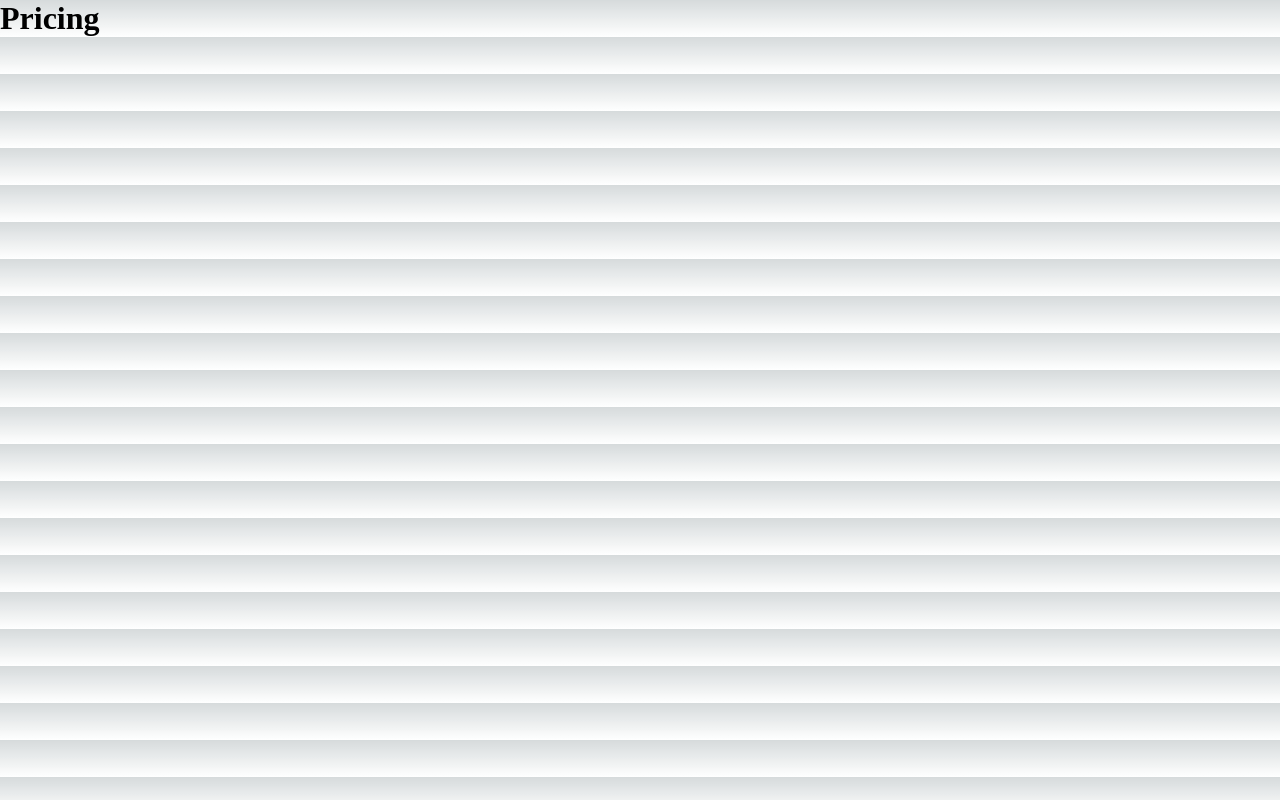
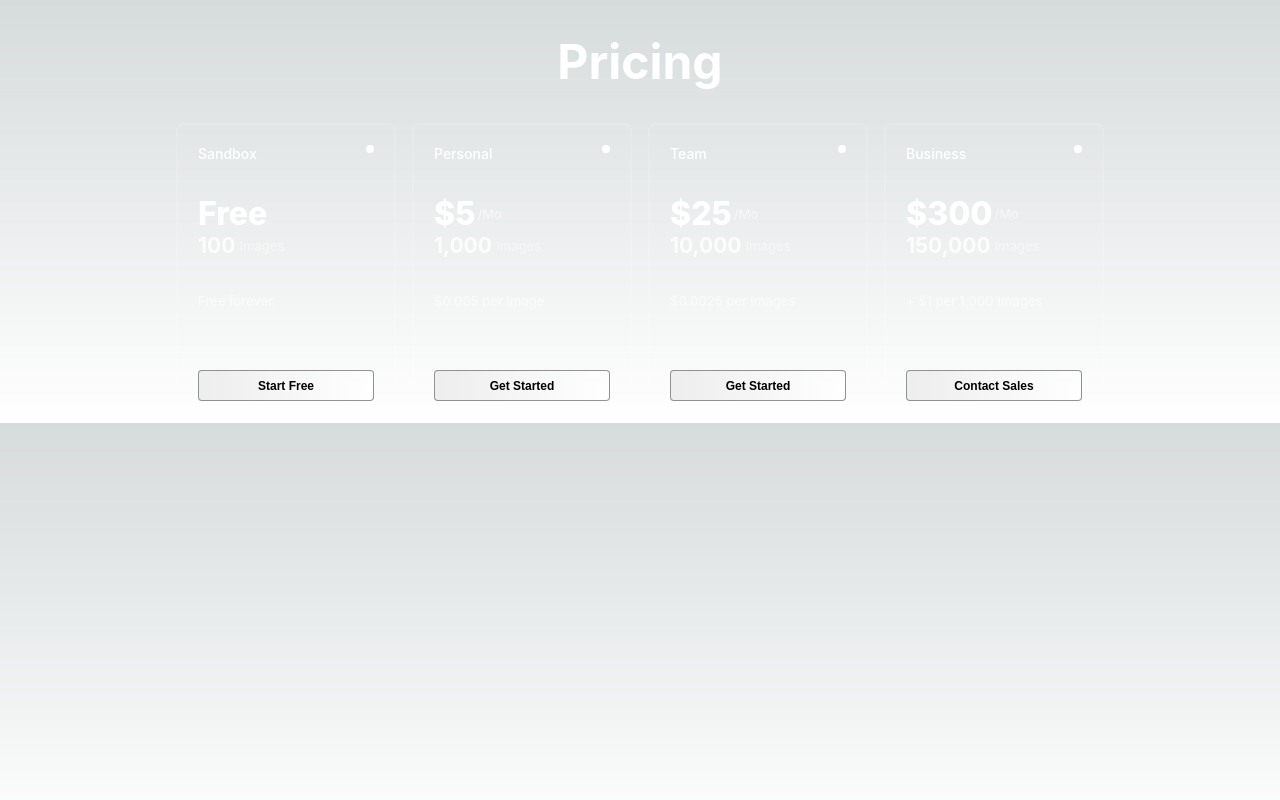
Before and after one commit to gridaco/H2I, a Next.js app in the folder web/: page /pricing in a window 1280 px wide. Built offline with nearby package versions, Linux system fonts and the light colour scheme.

Commit message:
add pricing page pricnig table

```diff
--- a/web/pages/pricing/index.tsx
+++ b/web/pages/pricing/index.tsx
@@ -10,9 +10,254 @@ export default function Pricing() {
       </Head>
       <Main>
         <h1>Pricing</h1>
+        <div className="pricing-table">
+          <PricingCard
+            style={{ width: 220 }}
+            plan="Sandbox"
+            price={{
+              value: "Free",
+            }}
+            unit={{
+              value: 100,
+              unit: "Images",
+            }}
+            desc={"Free forever."}
+            action={<button>Start Free</button>}
+          />
+          <PricingCard
+            style={{ width: 220 }}
+            plan="Personal"
+            price={{
+              value: 5,
+              currency: "$",
+              unit: "/Mo",
+            }}
+            unit={{
+              value: 1000,
+              unit: "Images",
+            }}
+            desc={"$0.005 per Image"}
+            action={<button>Get Started</button>}
+          />
+          <PricingCard
+            style={{ width: 220 }}
+            plan="Team"
+            price={{
+              value: 25,
+              currency: "$",
+              unit: "/Mo",
+            }}
+            unit={{
+              value: 10000,
+              unit: "Images",
+            }}
+            desc={"$0.0025 per Images"}
+            action={<button>Get Started</button>}
+          />
+          <PricingCard
+            style={{ width: 220 }}
+            plan="Business"
+            price={{
+              value: 300,
+              currency: "$",
+              unit: "/Mo",
+            }}
+            unit={{
+              value: 150000,
+              unit: "Images",
+            }}
+            desc={"+ $1 per 1,000 Images"}
+            action={<button>Contact Sales</button>}
+          />
+        </div>
       </Main>
     </>
   );
 }
 
-const Main = styled.main``;
+const Main = styled.main`
+  display: flex;
+  flex-direction: column;
+  align-items: center;
+
+  h1 {
+    margin-top: 32px;
+    font-size: 48px;
+    font-weight: 700;
+    color: white;
+    font-family: "Inter", sans-serif;
+  }
+
+  .pricing-table {
+    display: flex;
+    flex-direction: row;
+    justify-content: center;
+    align-items: center;
+    gap: 16px;
+    margin-top: 32px;
+  }
+`;
+
+export function PricingCard({
+  plan,
+  price,
+  unit,
+  desc,
+  action,
+  style = {},
+}: {
+  plan: string;
+  price: {
+    value: number | string;
+    currency?: string;
+    unit?: string;
+  };
+  unit: {
+    value: number;
+    unit: string;
+  };
+  desc: string;
+  action?: React.ReactNode;
+  style?: React.CSSProperties;
+}) {
+  return (
+    <PricingCardWrapper style={style}>
+      <span className="plan">{plan}</span>
+      <section>
+        <span className="price">
+          <span className="a">
+            {typeof price.value === "string"
+              ? price.value
+              : `${price.currency}${price.value}`}
+          </span>
+          <span className="b">{price.unit}</span>
+        </span>
+        <span className="unit">
+          <span className="a">{unit.value.toLocaleString()}</span>
+          <span className="b">{unit.unit}</span>
+        </span>
+      </section>
+      <section>
+        <span className="desc">{desc}</span>
+      </section>
+      <div style={{ height: 60 }} />
+      {action}
+      <span className="dot" />
+    </PricingCardWrapper>
+  );
+}
+
+const PricingCardWrapper = styled.div`
+  display: flex;
+  flex-direction: column;
+  padding: 20px;
+  border: solid 2px rgba(255, 255, 255, 0.1);
+  border-radius: 8px;
+  position: relative;
+
+  color: white;
+  font-family: Inter, sans-serif;
+  text-align: left;
+
+  section {
+    margin-top: 32px;
+  }
+
+  .plan {
+    font-size: 14px;
+    font-weight: 500;
+  }
+
+  .price {
+    display: flex;
+    justify-content: flex-start;
+    flex-direction: row;
+    align-items: center;
+    flex: none;
+    gap: 2px;
+    box-sizing: border-box;
+
+    .a {
+      font-size: 32px;
+      font-weight: 800;
+    }
+
+    .b {
+      font-size: 13px;
+      font-weight: 500;
+      opacity: 0.5;
+    }
+  }
+
+  .unit {
+    display: flex;
+    justify-content: flex-start;
+    flex-direction: row;
+    align-items: center;
+    flex: none;
+    gap: 4px;
+    box-sizing: border-box;
+    opacity: 0.8;
+
+    .a {
+      font-size: 21px;
+      font-weight: 700;
+    }
+
+    .b {
+      font-size: 13px;
+      font-weight: 500;
+      opacity: 0.5;
+    }
+  }
+
+  .desc {
+    font-size: 13px;
+    font-weight: 500;
+    text-align: left;
+    opacity: 0.5;
+  }
+
+  button {
+    height: 31px;
+    box-shadow: 0px 4px 24px 2px rgba(255, 255, 255, 0.2);
+    background: linear-gradient(
+      90deg,
+      rgb(237, 237, 237),
+      rgba(255, 255, 255, 0.77)
+    );
+    border: solid 1px rgba(120, 120, 120, 0.8);
+    border-radius: 4px;
+    padding: 8px 10px;
+    color: black;
+    font-size: 12px;
+    font-weight: 600;
+    outline: none;
+    cursor: pointer;
+
+    :hover {
+      opacity: 0.8;
+    }
+
+    :disabled {
+      opacity: 0.5;
+    }
+
+    :active {
+      opacity: 1;
+    }
+
+    :focus {
+    }
+  }
+
+  .dot {
+    width: 8px;
+    height: 8px;
+    background-color: white;
+    border-radius: 50%;
+    position: absolute;
+    top: 20px;
+    right: 20px;
+  }
+`;
```
